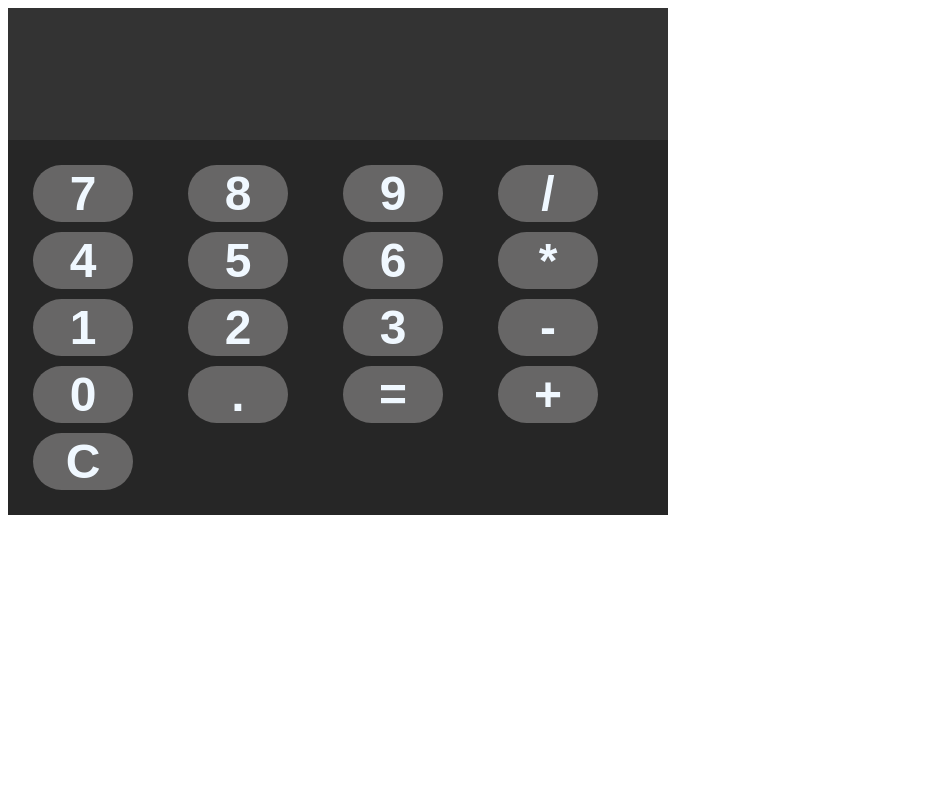
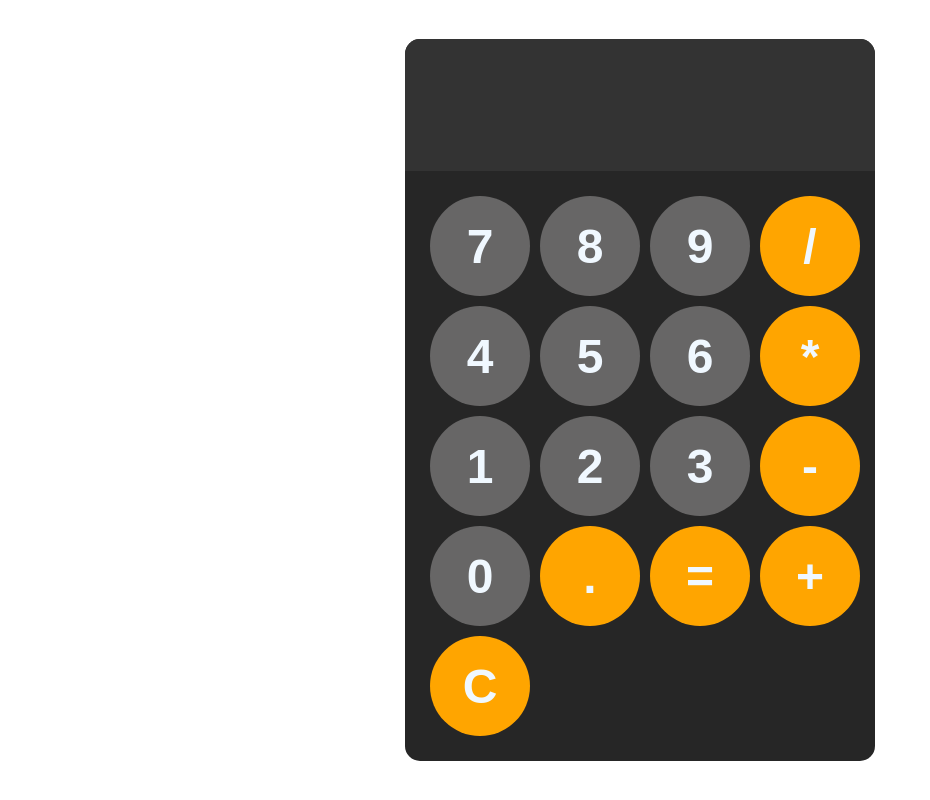
Before and after one commit to lub4ik111/calculator-js, a plain HTML site: page index.html in a window 1280 px wide. Shown: the whole page, without its empty margins (0-930 px from the left). Drawn offline with Linux system fonts and the light colour scheme.

Commit message:
Update styles.css

```diff
--- a/styles.css
+++ b/styles.css
@@ -1,8 +1,17 @@
+body{
+    margin:0;
+    display: flex;
+    justify-content: center;
+    align-items: center;
+    height: 100vh;
+}
+
 #calculator{
     background-color: hsl(0, 0%, 15%);
     font-family: 'Segoe UI', Tahoma, Geneva, Verdana, sans-serif;
-    max-width: 660px;
+    max-width: 470px;
     overflow: hidden;
+    border-radius: 15px;
 }
 
 #display{
@@ -27,6 +36,7 @@
 button{
     gap: 5px;
     width: 100px;
+    height: 100px;
     border-radius: 50px;
     border:none;
     color:aliceblue;
@@ -40,3 +50,10 @@ button{
 button:active{
     background-color: hsl(0, 0%, 25%);
 }
+
+#change{
+    background-color: orange;
+}
+#change:active{
+    background-color: hsl(39, 100%, 100%);
+}
```
